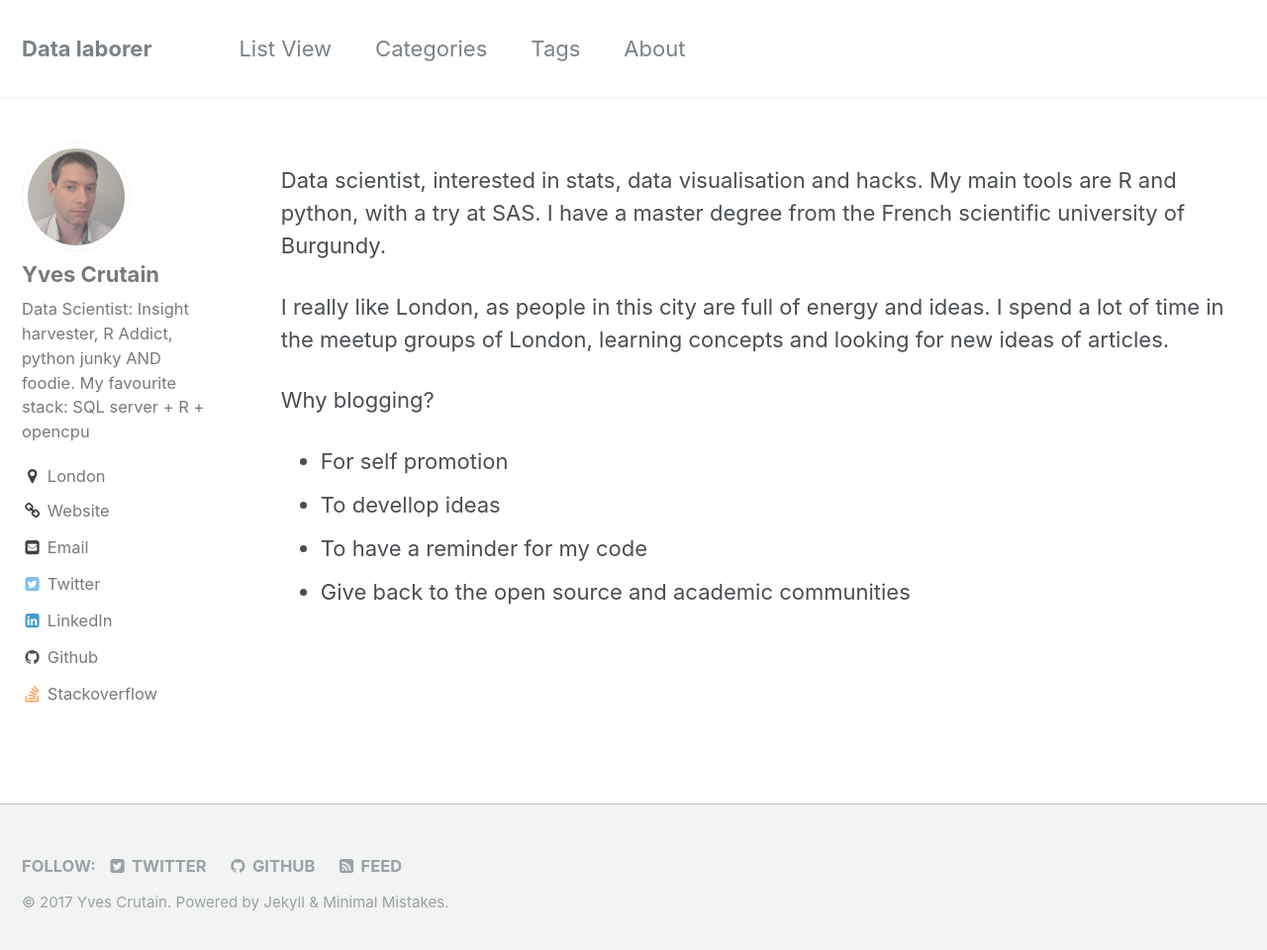
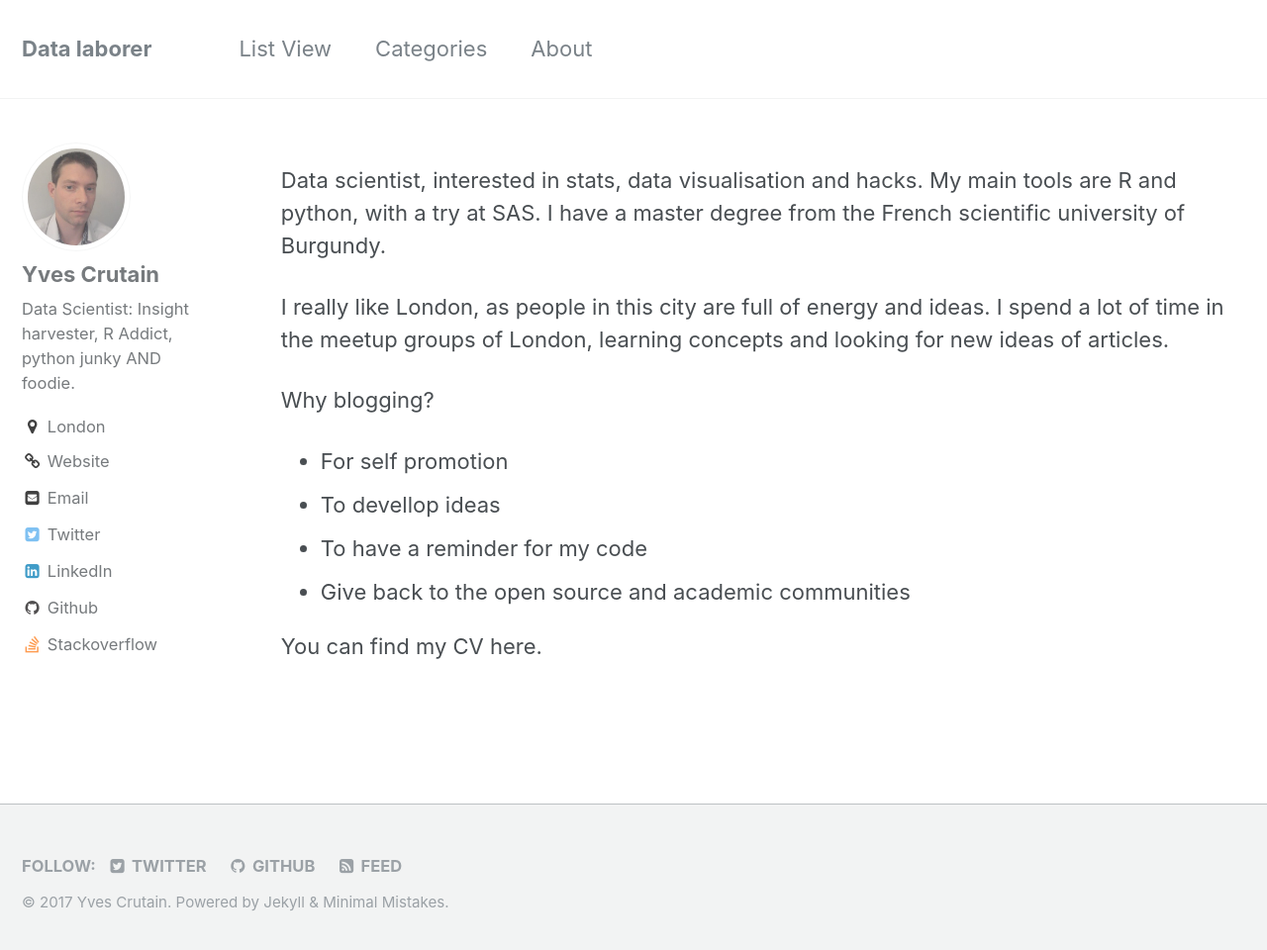
Before and after one commit to YvesCR/blog_dev_mm, a Jekyll site: the page built from _pages/about.md, in a window 1280 px wide and 968 px high. Shown: the top 960 px of the window at 99% size. Built offline with Jekyll 4.4.1, drawn with Linux system fonts in a browser that asks for light colours.

Commit message:
update navigation

```diff
--- a/_config.yml
+++ b/_config.yml
@@ -29,7 +29,6 @@ url                      : "https://yvescr.github.io"
 baseurl                  : ""
 repository               : YvesCR/blog
 teaser                   : /assets/images/Hausdülmen_--_2009_--_0706.jpg
-
 
 # breadcrumbs            : false # true, false (default)
 words_per_minute         : 100
@@ -68,7 +67,7 @@ analytics:
 author:
   name             : "Yves Crutain"
   avatar           : "/assets/images/0031e3e.jpg"
-  bio              : "Data Scientist: Insight harvester, R Addict, python junky AND foodie. My favourite stack: SQL server + R + opencpu"
+  bio              : "Data Scientist: Insight harvester, R Addict, python junky AND foodie."
   location         : "London"
   email            : "yves.crutain@gmail.com"
   uri              : "."
--- a/_data/navigation.yml
+++ b/_data/navigation.yml
@@ -4,7 +4,5 @@ main:
     url: /portfolio/
   - title: "Categories"
     url: /categories/
-  - title: "Tags"
-    url: /tags/
   - title: "About"
     url: /about/index.html
--- a/_pages/about.md
+++ b/_pages/about.md
@@ -15,3 +15,5 @@ Why blogging?
  * To devellop ideas
  * To have a reminder for my code
  * Give back to the open source and academic communities
+
+ You can find my CV [here](https://github.com/YvesCR/yvescr.github.io/blob/test/cv/CV_English_Crutain_2017-01-03.pdf).
```
